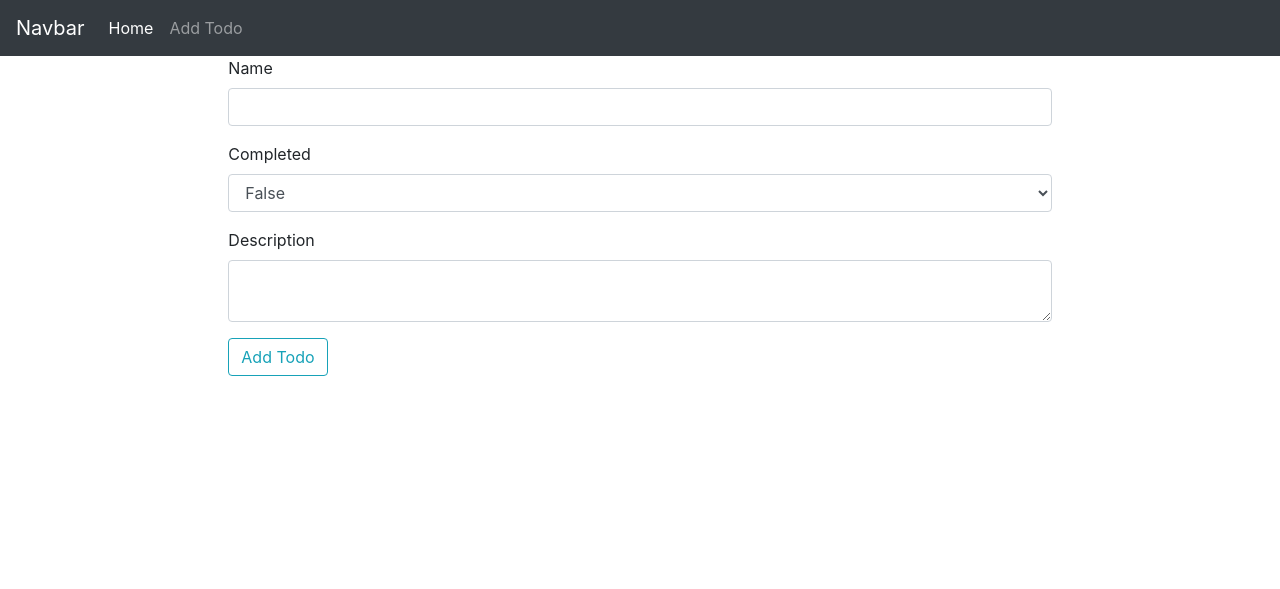
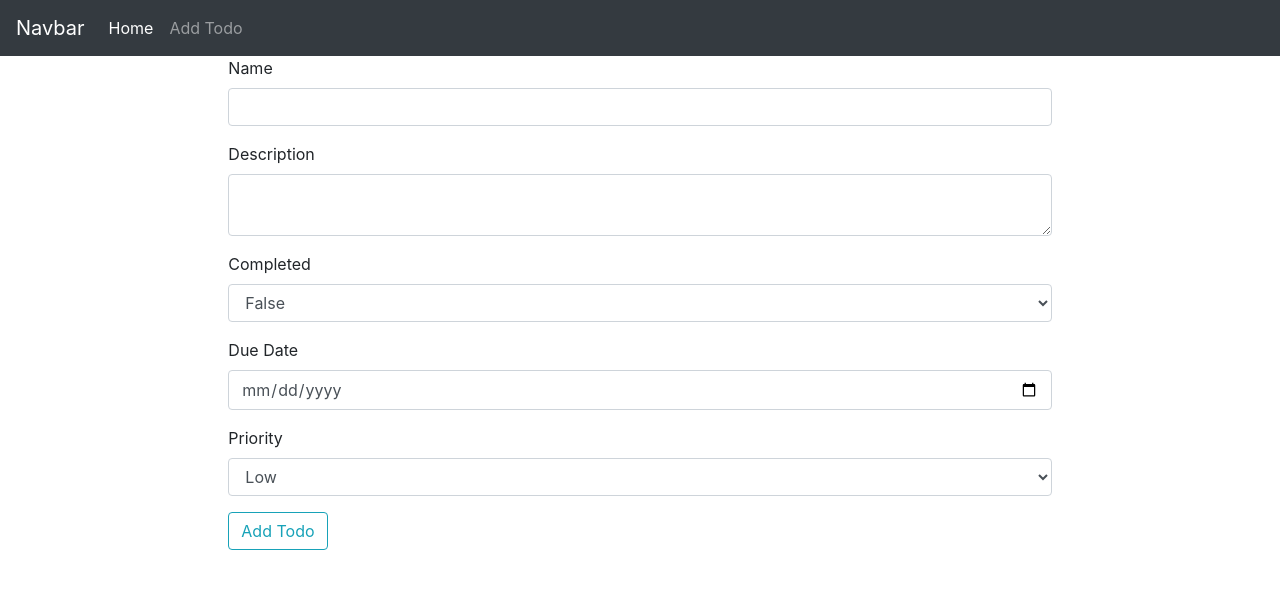
Before and after one commit to retalali16/LifeHub-All-in-One-Organizer, a Flask app: page /add_todo in a window 1280 px wide. Shown: the top 589 px of the page. Run offline with Flask 2, Linux system fonts and the light colour scheme; some libraries are stand-ins or nearby versions.

Commit message:
Added Task priority and Due date

```diff
--- a/application/forms.py
+++ b/application/forms.py
@@ -1,9 +1,15 @@
 from flask_wtf import FlaskForm
-from wtforms import StringField, TextAreaField, SelectField, SubmitField
+from wtforms import StringField, TextAreaField, SelectField, SubmitField, DateField
 from wtforms.validators import DataRequired
 
 class TodoForm(FlaskForm):
     name = StringField('Name', validators=[DataRequired()])
     description = TextAreaField('Description', validators=[DataRequired()])
     completed = SelectField('Completed', choices=[("False", "False"), ("True", "True")], validators=[DataRequired()])
+    due_date = DateField('Due Date', format='%Y-%m-%d', validators=[DataRequired()])
+    priority = SelectField(
+        'Priority',
+        choices=[("Low", "Low"), ("Medium", "Medium"), ("High", "High")],
+        validators=[DataRequired()]
+    )
     submit = SubmitField("Add Todo")
--- a/application/routes.py
+++ b/application/routes.py
@@ -8,7 +8,7 @@ from datetime import datetime
 
 @app.route("/")
 def get_todos():
-    filter_option = request.args.get("filter", "all")  # Default to show all todos
+    filter_option = request.args.get("filter", "all")
     todos = []
 
     if filter_option == "completed":
@@ -28,22 +28,49 @@ def get_todos():
 
 @app.route("/add_todo", methods=["POST", "GET"])
 def add_todo():
-    if request.method == "POST":
-        form = TodoForm(request.form)
-        todo_name = form.name.data
-        todo_description = form.description.data
-        completed = form.completed.data
-
-        db.todos_flask.insert_one({
-            "name": todo_name,
-            "description": todo_description,
-            "completed": completed,
-            "date_created": datetime.utcnow()
-        })
+    form = TodoForm(request.form)
+    if request.method == "POST" and form.validate():
+        todo_data = {
+            "name": form.name.data,
+            "description": form.description.data,
+            "completed": form.completed.data,
+            "due_date": form.due_date.data.strftime("%Y-%m-%d"),
+            "priority": form.priority.data,
+            "date_created": datetime.utcnow(),
+        }
+        db.todos_flask.insert_one(todo_data)
         flash("Todo successfully added", "success")
         return redirect("/")
-    else:
-        form = TodoForm()
+
+    return render_template("add_todo.html", form=form)
+
+
+@app.route("/update_todo/<id>", methods=["POST", "GET"])
+def update_todo(id):
+    form = TodoForm(request.form)
+    if request.method == "POST" and form.validate():
+        updated_data = {
+            "name": form.name.data,
+            "description": form.description.data,
+            "completed": form.completed.data,
+            "due_date": form.due_date.data.strftime("%Y-%m-%d") if form.due_date.data else None,
+            "priority": form.priority.data,
+        }
+        db.todos_flask.find_one_and_update({"_id": ObjectId(id)}, {"$set": updated_data})
+        flash("Todo successfully updated", "success")
+        return redirect("/")
+
+    todo = db.todos_flask.find_one({"_id": ObjectId(id)})
+    if todo:
+        form.name.data = todo.get("name")
+        form.description.data = todo.get("description")
+        form.completed.data = todo.get("completed")
+        form.due_date.data = (
+            datetime.strptime(todo.get("due_date"), "%Y-%m-%d")
+            if todo.get("due_date") else None
+        )
+        form.priority.data = todo.get("priority")
+
     return render_template("add_todo.html", form=form)
 
 
@@ -52,30 +79,3 @@ def delete_todo(id):
     db.todos_flask.find_one_and_delete({"_id": ObjectId(id)})
     flash("Todo successfully deleted", "success")
     return redirect("/")
-
-
-@app.route("/update_todo/<id>", methods=["POST", "GET"])
-def update_todo(id):
-    if request.method == "POST":
-        form = TodoForm(request.form)
-        todo_name = form.name.data
-        todo_description = form.description.data
-        completed = form.completed.data
-
-        db.todos_flask.find_one_and_update({"_id": ObjectId(id)}, {"$set": {
-            "name": todo_name,
-            "description": todo_description,
-            "completed": completed,
-            "date_created": datetime.utcnow()
-        }})
-        flash("Todo successfully updated", "success")
-        return redirect("/")
-    else:
-        form = TodoForm()
-
-        todo = db.todos_flask.find_one_or_404({"_id": ObjectId(id)})
-        form.name.data = todo.get("name", None)
-        form.description.data = todo.get("description", None)
-        form.completed.data = todo.get("completed", None)
-
-    return render_template("add_todo.html", form=form)
--- a/application/templates/add_todo.html
+++ b/application/templates/add_todo.html
@@ -1,57 +1,41 @@
 {% extends "layout.html" %}
+
 {% block content %}
 <div>
     <form action="" method="POST">
         {{ form.csrf_token() }}
+
         <fieldset class="form-group">
 
+            <div class="form-group">
+                {{ form.name.label(class="form-control-label") }}
+                {{ form.name(class="form-control") }}
+            </div>
 
             <div class="form-group">
-                {{ form.name.label(class="formcontrol-label") }}
-                {% if form.name.errors %}
-                    {{ form.name(class="form-control form-control is-invalid") }}
-                    {% for error in form.name.errors %}
-                    <div class="invalid-feedback">
-                        <span>{{ error }}</span>
-                    </div>
-                    {% endfor %}
-                {% else %}
-                    {{ form.name(class="form-control form-control") }}
-                {% endif %}
+                {{ form.description.label(class="form-control-label") }}
+                {{ form.description(class="form-control") }}
             </div>
 
             <div class="form-group">
                 {{ form.completed.label(class="form-control-label") }}
-                {% if form.completed.errors %}
-                    {{ form.completed(class="form-control form-control is-invalid") }}
-                    {% for error in form.completed.errors %}
-                        <div class="invalid-feedback">
-                            <span>{{ error }}</span>
-                        </div>
-                    {% endfor %}
-                {% else %}
-                    {{ form.completed(class="form-control form-control") }}
-                {% endif %}
+                {{ form.completed(class="form-control") }}
             </div>
 
             <div class="form-group">
-                {{ form.description.label(class="form-control-label") }}
-                {% if form.description.errors %}
-                    {{ form.description(class="form-control form-control is-invalid") }}
-                    {% for error in form.description.errors %}
-                        <div class="invalid-feedback">
-                            <span>{{ error }}</span>
-                        </div>
-                    {% endfor %}
-                {% else %}
-                    {{ form.description(class="form-control form-control") }}
-                {% endif %}
+                {{ form.due_date.label(class="form-control-label") }}
+                {{ form.due_date(class="form-control") }}
             </div>
 
+            <div class="form-group">
+                {{ form.priority.label(class="form-control-label") }}
+                {{ form.priority(class="form-control") }}
+            </div>
 
             <div class="form-group">
                 {{ form.submit(class="btn btn-outline-info") }}
             </div>
+
         </fieldset>
     </form>
 </div>
```
Also changed, not shown: application/templates/view_todos.html (+5 -11 lines).
